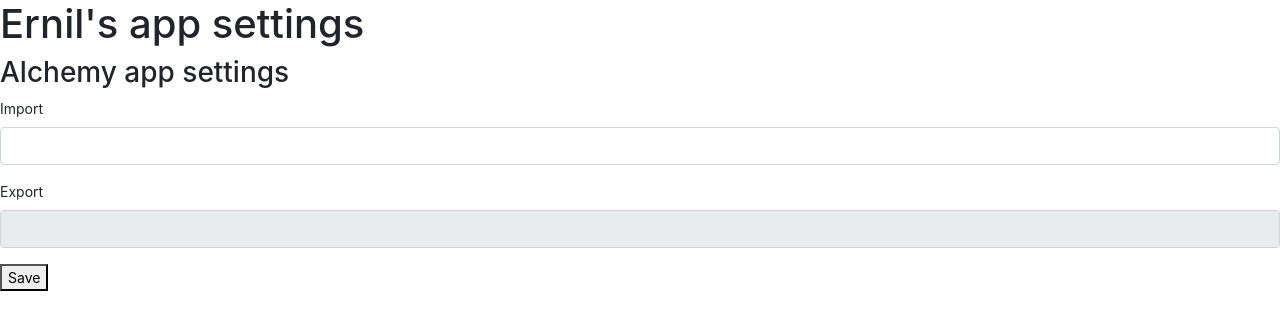
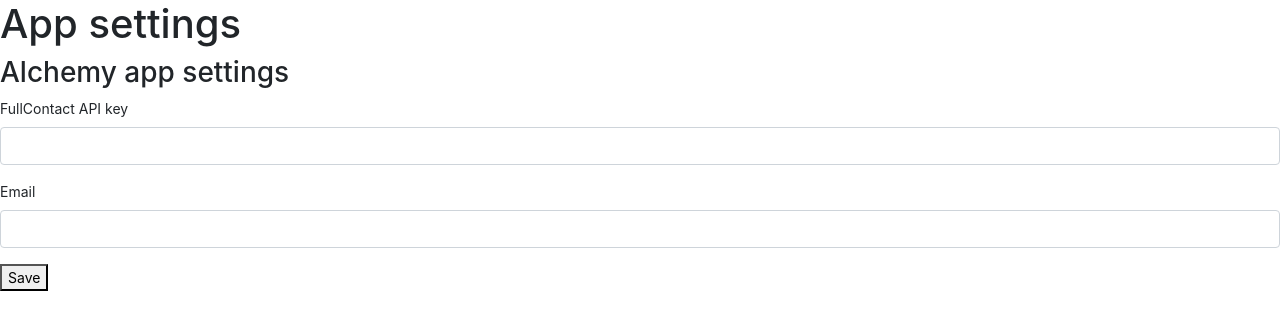
Before and after one commit to riskfreeloss/fullcontact-simple, a plain HTML site: page frontend/settings.html in a window 1280 px wide. Drawn offline with nearby package versions, Linux system fonts and the light colour scheme.

Commit message:
updated code

```diff
--- a/frontend/js/settings.js
+++ b/frontend/js/settings.js
@@ -9,22 +9,21 @@
         type: 'object',
         title: 'Alchemy app settings',
         properties: {
-            inputValue: {
-                title: 'Import',
+            fcApiKey: {
+                title: 'FullContact API key',
                 type: 'string',
-                minLength: 0,
-                maxLength: 40
+                minLength: 16,
+                maxLength: 16
             },
-            exportValue: {
-                title: 'Export',
+            email: {
+                title: 'Email',
                 type: 'string',
-                minLength: 0,
-                readonly: true
+                minLength: 5
             }
         }
     },
     //startval: {},
-    required: ['apiKey'],
+    required: ['apiKey', 'email'],
     required_by_default: true,
     theme: 'bootstrap3'
 });
--- a/frontend/settings.html
+++ b/frontend/settings.html
@@ -1,14 +1,14 @@
 <!DOCTYPE html>
 <html>
     <head>
-        <title>Alchemy app setting</title>
+        <title>FullContact Simple settings</title>
         <meta charset="UTF-8">
         <meta name="viewport" content="width=device-width, initial-scale=1.0">
         <link rel="stylesheet" type="text/css" href="https://yastatic.net/bootstrap/3.3.1/css/bootstrap.min.css">
         <link rel="stylesheet" type="text/css" href="css/styles.css">
     </head>
     <body>
-        <h1>Ernil's app settings</h1>
+        <h1>App settings</h1>
 
         <div id="form" role="form"></div>
         <button id="submit">Save</button>
```
